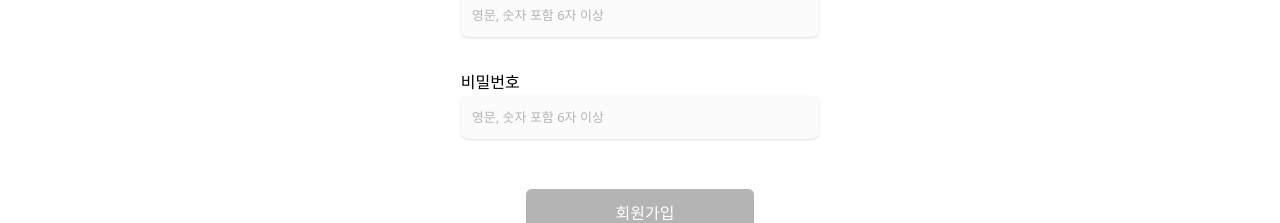
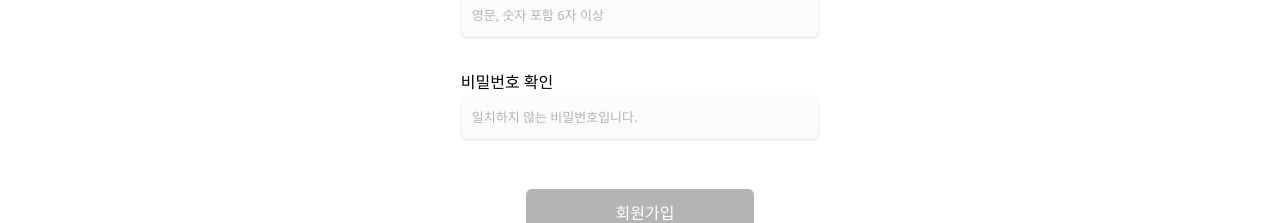
Before and after one commit to 1two13/intervook, a React (Create React App) app: page /join in a window 1280 px wide. Shown: the part 441-664 px from the top of the page. Built offline with nearby package versions, Linux system fonts and the light colour scheme.

Commit message:
feat: 비밀번호 확인을 위한 컴포넌트 생성

```diff
--- /dev/null
+++ b/src/components/join/CheckPassword.tsx
@@ -0,0 +1,44 @@
+import { useState } from 'react';
+import { useDispatch, useSelector } from 'react-redux';
+
+import { joinSlice } from '../../redux-toolkit/slices/joinSlice';
+import Input from '../common/components/Input';
+import Label from './Label';
+import Message from './Message';
+
+function CheckPassword() {
+  const dispatch = useDispatch();
+  const isCorrect = useSelector((state: any) => state.join.isCorrect);
+  const password = useSelector((state: any) => state.join.password);
+  const [message, setMessage] = useState<string>('');
+
+  const onChangePassword = (e: React.ChangeEvent<HTMLInputElement>) => {
+    if (e.target.value !== password) {
+      dispatch(joinSlice.actions.isCorrect(false));
+      setMessage('일치하지 않는 비밀번호입니다.');
+    } else {
+      dispatch(joinSlice.actions.isCorrect(true));
+      dispatch(joinSlice.actions.password(e.target.value));
+      setMessage('비밀번호가 일치합니다.🙂');
+    }
+  };
+
+  return (
+    <div className="w-[70%] h-[20%]">
+      <Label name={'비밀번호 확인'} />
+      <Input
+        placeholder="일치하지 않는 비밀번호입니다."
+        name="password"
+        type="password"
+        onChange={onChangePassword}
+      />
+      {password.length > 0 && isCorrect ? (
+        <Message message={message} textColor="text-deepGray" />
+      ) : (
+        <Message message={message} textColor="text-[red]" />
+      )}
+    </div>
+  );
+}
+
+export default CheckPassword;
--- a/src/pages/JoinPage.tsx
+++ b/src/pages/JoinPage.tsx
@@ -7,11 +7,12 @@
 import Email from '../components/join/Email';
 import Password from '../components/join/Password';
 import Button from '../components/join/Button';
+import CheckPassword from '../components/join/CheckPassword';
 
 function JoinPage() {
   const navigate = useNavigate();
   const selector = useSelector((state: any) => {
-    return [state.join.isName, state.join.isEmail, state.join.isPassword];
+    return [state.join.isName, state.join.isEmail, state.join.isPassword, state.join.isCorrect];
   });
   const isValidate = selector.every((el) => el === true);
   const email = useSelector((state: any) => state.join.email);
@@ -45,7 +46,7 @@
         <Name />
         <Email />
         <Password />
-        <Password />
+        <CheckPassword />
         <Button isValidate={isValidate} />
       </form>
     </div>
```
